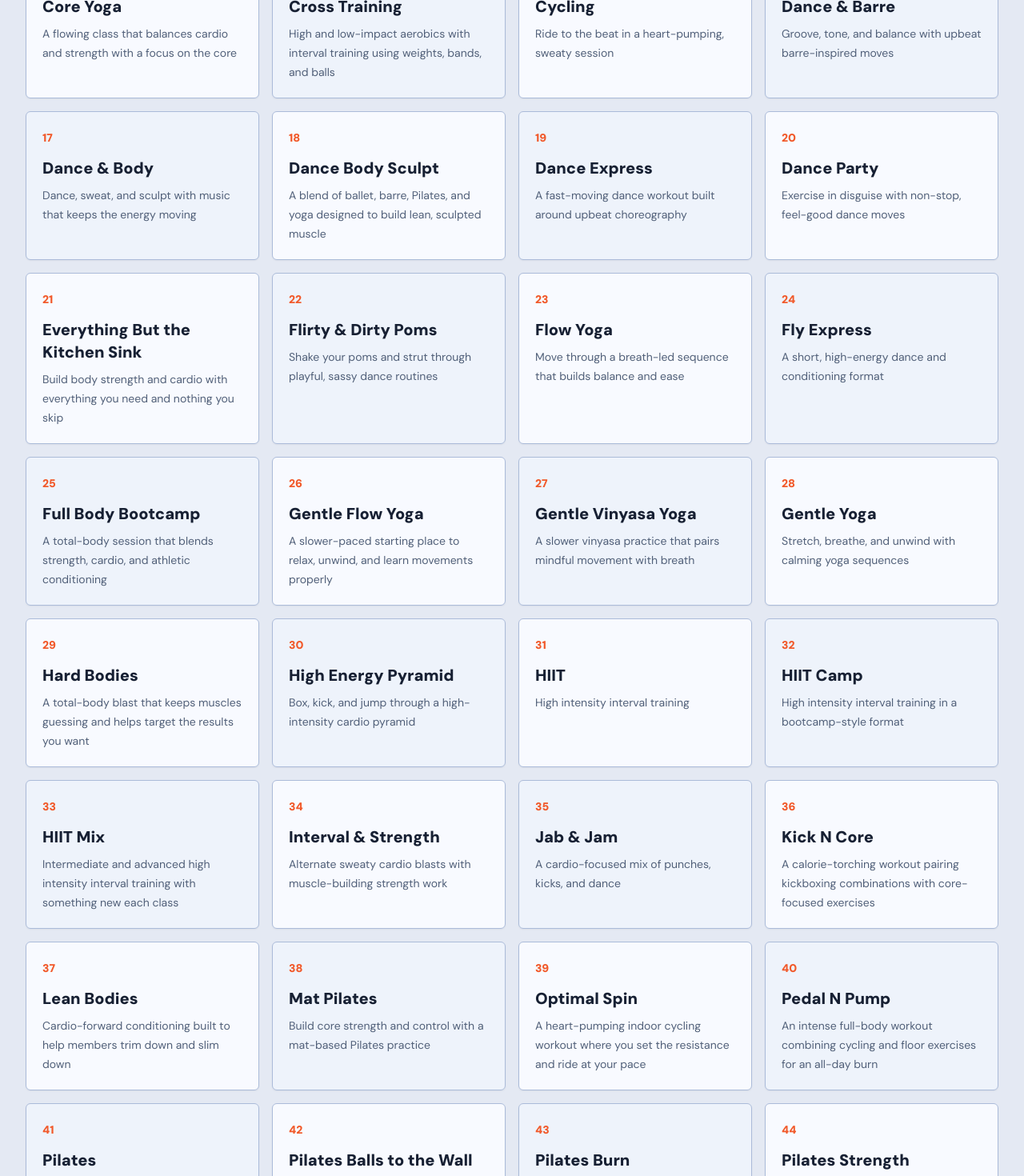
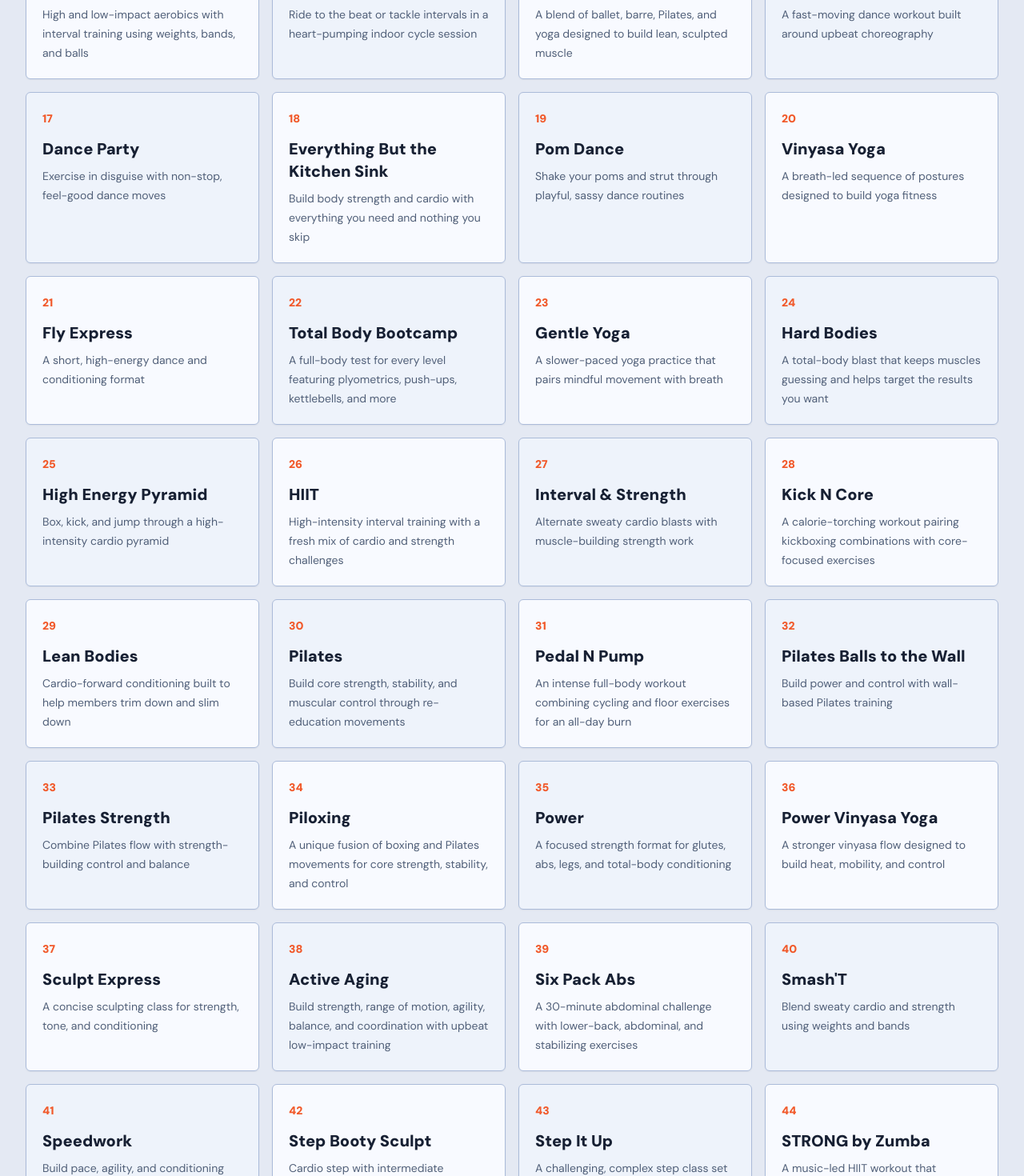
Before and after one commit to asuttt/Optimal-Sports, a React (Vite) app: page /classes in a window 1280 px wide. Shown: the part 1280-2750 px from the top of the page at 80% size. Built offline with nearby package versions, Linux system fonts and the light colour scheme; the HTML template or start-up script is replaced by a standard one; a web font is replaced by a local one.

Commit message:
OG Preview, Hero Image, and Global Nits

```diff
--- a/index.html
+++ b/index.html
@@ -3,7 +3,7 @@
   <head>
     <meta charset="UTF-8" />
     <meta name="viewport" content="width=device-width, initial-scale=1.0, viewport-fit=cover" />
-    <title>Optimal Sport Health Clubs</title>
+    <title>Optimal Sport</title>
     <link rel="icon" type="image/png" href="/favicon.png" />
     <link rel="apple-touch-icon" href="/apple-touch-icon.png" />
     <meta name="description" content="Optimal Sport Health Clubs offers fitness, classes, and personal training in Center City Philadelphia and Newtown, Bucks County" />
@@ -12,9 +12,13 @@
     <meta property="og:title" content="Optimal Sport Health Clubs" />
     <meta property="og:description" content="Fitness, classes, and personal training in Center City Philadelphia and Newtown, Bucks County" />
     <meta property="og:type" content="website" />
+    <meta property="og:image" content="https://optimalsporthealthclubs.com/og-preview.png" />
+    <meta property="og:image:width" content="1200" />
+    <meta property="og:image:height" content="630" />
 
     <meta name="twitter:card" content="summary_large_image" />
     <meta name="twitter:site" content="@OptimalSport" />
+    <meta name="twitter:image" content="https://optimalsporthealthclubs.com/og-preview.png" />
   </head>
 
   <body>
--- a/src/components/layout/PublicLayout.tsx
+++ b/src/components/layout/PublicLayout.tsx
@@ -11,6 +11,15 @@ const navItems = [
   { to: '/classes', label: 'Classes' },
   { to: '/training', label: 'Training' },
 ];
+
+const pageTitles: Record<string, string> = {
+  '/locations': 'Locations',
+  '/classes': 'Classes',
+  '/training': 'Training',
+  '/memberships': 'Memberships',
+  '/schedule': 'Schedule',
+  '/privacy-terms': 'Privacy & Terms',
+};
 
 export default function PublicLayout({ children }: { children: ReactNode }) {
   const location = useLocation();
@@ -32,8 +41,10 @@ export default function PublicLayout({ children }: { children: ReactNode }) {
   }, [location.pathname]);
 
   useEffect(() => {
-    document.title = 'Optimal Sport Health Clubs';
-  }, []);
+    const pathname = location.pathname.replace(/\/+$/, '') || '/';
+    const pageTitle = pageTitles[pathname];
+    document.title = pageTitle ? `${pageTitle} | Optimal Sport` : 'Optimal Sport';
+  }, [location.pathname]);
 
   const desktopLinks = (
     <>
--- a/src/data/optimalSite.ts
+++ b/src/data/optimalSite.ts
@@ -4,6 +4,7 @@ import centerTraining from '@/assets/Center City/Master-1315.00_02_00_10.Still00
 import centerCardio from '@/assets/Center City/Master-1315.00_02_25_05.Still008-450x450.jpg';
 import centerStrength from '@/assets/Center City/Master-1315.00_03_09_23.Still014-450x450.jpg';
 import centerStudio from '@/assets/Center City/short.00_00_37_20.Still005-450x450.jpg';
+import homeHero from '@/assets/unused/Center City/short.00_00_34_00.Still004-450x450.jpg';
 import newtownHero from '@/assets/Newtown/DSC02679-450x450.jpeg';
 import newtownStudio from '@/assets/Newtown/DSC02601-1-450x450.jpeg';
 import newtownStrength from '@/assets/Newtown/DSC02632-450x450.jpeg';
@@ -71,7 +72,7 @@ export const locations = [
 ];
 
 export const siteImages = {
-  hero: newtownClass,
+  hero: homeHero,
   centerTraining,
   newtownStudio,
   training: centerTraining,
@@ -79,7 +80,7 @@ export const siteImages = {
 };
 
 export const classes = [
-  ['Aerobic Jab and Jam', 'Kick, punch, and dance through a sweaty cardio party'],
+  ['Jab & Jam', 'Kick, punch, and dance through a sweaty cardio party'],
   ['Barre', 'Sculpt, strengthen, and balance with ballet-inspired movement'],
   ['Barrelates', 'Fuse Pilates precision and barre toning for total strength'],
   ['Body Blast', 'Keep your muscles guessing with this 30 minute total body blast'],
@@ -87,66 +88,45 @@ export const classes = [
   ['Cardio Combo', 'A total-body high and low-impact workout that builds endurance and keeps you moving'],
   ['Cardio Dance', 'High-energy dance styles that blend calorie burning, muscle toning, and new routines for every level'],
   ['Cardio Extreme', 'A more intense full-body workout with weighted options for experienced cardio lovers'],
-  ['Cardio Kick', 'Punch, kick, and sweat through a high-energy cardio workout'],
-  ['Cardio KickBoxing', 'An action-packed class to sweat, move differently, and kick and punch stress away'],
+  ['Cardio Kickboxing', 'Punch, kick, and sweat through a high-energy cardio workout'],
   ['Cardio Sculpt', 'Mix sweaty cardio bursts with cardio and strength moves'],
   ['Circuit Training', 'Move fast through dynamic strength and cardio stations'],
   ['Core Yoga', 'A flowing class that balances cardio and strength with a focus on the core'],
   ['Cross Training', 'High and low-impact aerobics with interval training using weights, bands, and balls'],
-  ['Cycling', 'Ride to the beat in a heart-pumping, sweaty session'],
-  ['Dance & Barre', 'Groove, tone, and balance with upbeat barre-inspired moves'],
-  ['Dance & Body', 'Dance, sweat, and sculpt with music that keeps the energy moving'],
+  ['Indoor Cycling', 'Ride to the beat or tackle intervals in a heart-pumping indoor cycle session'],
   ['Dance Body Sculpt', 'A blend of ballet, barre, Pilates, and yoga designed to build lean, sculpted muscle'],
   ['Dance Express', 'A fast-moving dance workout built around upbeat choreography'],
   ['Dance Party', 'Exercise in disguise with non-stop, feel-good dance moves'],
   ['Everything But the Kitchen Sink', 'Build body strength and cardio with everything you need and nothing you skip'],
-  ['Flirty & Dirty Poms', 'Shake your poms and strut through playful, sassy dance routines'],
-  ['Flow Yoga', 'Move through a breath-led sequence that builds balance and ease'],
+  ['Pom Dance', 'Shake your poms and strut through playful, sassy dance routines'],
+  ['Vinyasa Yoga', 'A breath-led sequence of postures designed to build yoga fitness'],
   ['Fly Express', 'A short, high-energy dance and conditioning format'],
-  ['Full Body Bootcamp', 'A total-body session that blends strength, cardio, and athletic conditioning'],
-  ['Gentle Flow Yoga', 'A slower-paced starting place to relax, unwind, and learn movements properly'],
-  ['Gentle Vinyasa Yoga', 'A slower vinyasa practice that pairs mindful movement with breath'],
-  ['Gentle Yoga', 'Stretch, breathe, and unwind with calming yoga sequences'],
+  ['Total Body Bootcamp', 'A full-body test for every level featuring plyometrics, push-ups, kettlebells, and more'],
+  ['Gentle Yoga', 'A slower-paced yoga practice that pairs mindful movement with breath'],
   ['Hard Bodies', 'A total-body blast that keeps muscles guessing and helps target the results you want'],
   ['High Energy Pyramid', 'Box, kick, and jump through a high-intensity cardio pyramid'],
-  ['HIIT', 'High intensity interval training'],
-  ['HIIT Camp', 'High intensity interval training in a bootcamp-style format'],
-  ['HIIT Mix', 'Intermediate and advanced high intensity interval training with something new each class'],
+  ['HIIT', 'High-intensity interval training with a fresh mix of cardio and strength challenges'],
   ['Interval & Strength', 'Alternate sweaty cardio blasts with muscle-building strength work'],
-  ['Jab & Jam', 'A cardio-focused mix of punches, kicks, and dance'],
   ['Kick N Core', 'A calorie-torching workout pairing kickboxing combinations with core-focused exercises'],
   ['Lean Bodies', 'Cardio-forward conditioning built to help members trim down and slim down'],
-  ['Mat Pilates', 'Build core strength and control with a mat-based Pilates practice'],
-  ['Optimal Spin', 'A heart-pumping indoor cycling workout where you set the resistance and ride at your pace'],
+  ['Pilates', 'Build core strength, stability, and muscular control through re-education movements'],
   ['Pedal N Pump', 'An intense full-body workout combining cycling and floor exercises for an all-day burn'],
-  ['Pilates', 'Build core strength, stability, and muscular control through re-education movements'],
   ['Pilates Balls to the Wall', 'Build power and control with wall-based Pilates training'],
-  ['Pilates Burn', 'A Pilates-based workout that builds heat, core strength, and endurance'],
   ['Pilates Strength', 'Combine Pilates flow with strength-building control and balance'],
   ['Piloxing', 'A unique fusion of boxing and Pilates movements for core strength, stability, and control'],
-  ['Pom Dance Party', 'A playful dance class built around upbeat movement and pom energy'],
   ['Power', 'A focused strength format for glutes, abs, legs, and total-body conditioning'],
   ['Power Vinyasa Yoga', 'A stronger vinyasa flow designed to build heat, mobility, and control'],
-  ['Rhythm Ride', 'A high-energy, heart-pumping cycle workout driven by the beat of the latest music'],
-  ['Rock Bottom Barre', 'Sweat, sculpt, and burn in an energetic barre class'],
-  ['Saturday Dance Party', 'A weekend dance fitness session with an easy, social energy'],
   ['Sculpt Express', 'A concise sculpting class for strength, tone, and conditioning'],
-  ['Silver Fit', 'Move, strengthen, and balance with upbeat low-impact training'],
-  ['Silver Sneakers', 'A variety of exercises for strength, range of motion, agility, balance, and coordination'],
+  ['Active Aging', 'Build strength, range of motion, agility, balance, and coordination with upbeat low-impact training'],
   ['Six Pack Abs', 'A 30-minute abdominal challenge with lower-back, abdominal, and stabilizing exercises'],
   ["Smash'T", 'Blend sweaty cardio and strength using weights and bands'],
   ['Speedwork', 'Build pace, agility, and conditioning through focused athletic intervals'],
-  ['Spinervals', 'An interval-driven indoor cycling workout that builds power and endurance'],
   ['Step Booty Sculpt', 'Cardio step with intermediate choreography and plyometrics for thighs and glutes'],
   ['Step It Up', 'A challenging, complex step class set to pulse-raising music'],
   ['STRONG by Zumba', 'A music-led HIIT workout that synchronizes movement and motivation to push your limits'],
   ['Sunrise Vinyasa Yoga', 'An early-morning yoga practice that links breath and movement through a series of postures'],
-  ['Total Body Bootcamp', 'A full-body test for every level featuring plyometrics, push-ups, kettlebells, and more'],
   ['Total Strength', 'Lift heavy, move strong, and build total-body power'],
-  ['Train Station', 'Move through an efficient circuit of strength and conditioning stations'],
   ['Vinyasa Challenge', 'An intense class for experienced yoga students'],
-  ['Vinyasa Core Yoga', 'Flow through yoga poses that fire up the core'],
-  ['Vinyasa Yoga', 'A breath-led sequence of postures designed to build yoga fitness'],
   ['Work Your Assets', 'Ignite every muscle, large and small, for a strong workout'],
   ['Yoga', 'A restorative practice for managing stress, controlling breath, and building balance'],
   ['Yoga Fitness', 'A strength-minded yoga session that supports mobility, balance, and fitness'],
--- a/src/index.css
+++ b/src/index.css
@@ -242,10 +242,29 @@
     @apply relative z-10 mx-auto flex min-h-[500px] max-w-7xl flex-col justify-start px-5 pb-16 pt-20 text-white sm:pt-24 lg:px-8;
   }
 
+  @media (min-width: 1024px) {
+    .hero-image {
+      inset: 0 0 0 auto;
+      width: min(58%, 58rem);
+    }
+
+    .hero-overlay {
+      background: linear-gradient(90deg, #000 0%, #000 38%, rgb(0 0 0 / 72%) 55%, transparent 78%);
+    }
+  }
+
   @media (max-width: 639px) {
     .hero-section,
     .hero-content {
       min-height: 350px;
+    }
+
+    .hero-image {
+      transform: translateX(25%);
+      -webkit-mask-image: linear-gradient(to right, transparent, black 24%, black);
+      mask-image: linear-gradient(to right, transparent, black 24%, black);
+      -webkit-mask-repeat: no-repeat;
+      mask-repeat: no-repeat;
     }
 
     .hero-content {
@@ -289,6 +308,10 @@
   .page-lede,
   .section-copy {
     @apply max-w-2xl text-base leading-7 text-os-muted sm:text-lg;
+  }
+
+  .section-copy {
+    @apply mt-3;
   }
 
   .hero-copy {
```
Also changed, not shown: 1 other file (tests, documents, lock files or other folders).
